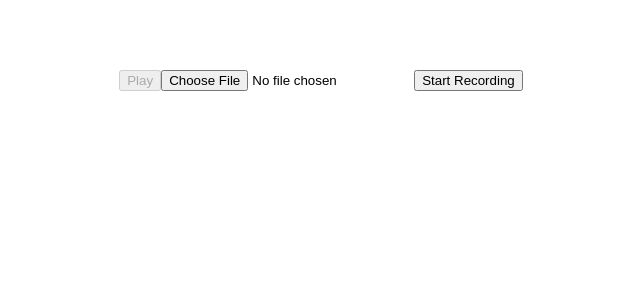
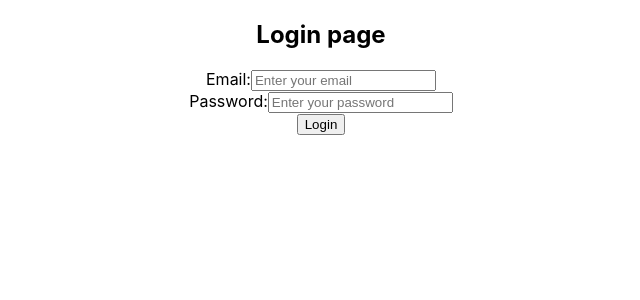
Before and after one commit to AidanRosen/RosenVerbatim, a React (Create React App) app: page /login in a window 1280 px wide. Shown: the top 300 px of the page, without its empty margins (319-959 px from the left). Built offline with nearby package versions, Linux system fonts and the light colour scheme; no server answers.

Commit message:
Added firebase auth to merge with main after reset

```diff
--- a/src/App.js
+++ b/src/App.js
@@ -1,11 +1,13 @@
+import { RouterProvider } from 'react-router';
 import './App.css';
 import AudioManager from './components/AudioManager';
 import React from 'react';
+import { router } from "../src/lib/routes"
 
 function App() {
   return (
     <div className="App">
-      <AudioManager />
+      <RouterProvider router ={router}/>
     </div>
   );
 }
--- /dev/null
+++ b/src/components/auth/Login.js
@@ -0,0 +1,57 @@
+import React, { useState } from "react"
+import { useLogin } from "../../hooks/auth"
+import { auth } from "../../lib/firebase"
+import { signInWithEmailAndPassword } from "firebase/auth";
+
+export default function Login() {
+    const [email, setEmail] = useState("");
+    const [password, setPassword] = useState("");
+    const { login } = useLogin();
+
+    const handleEmailChange = (event) => {
+      setEmail(event.target.value);
+    };
+
+    const handlePasswordChange = (event) => {
+      setPassword(event.target.value);
+    };
+
+    const handleSubmit = async (event) => {
+      event.preventDefault();
+      try {
+        console.log(email);
+        console.log(password)
+        await login({email, password});
+      }
+      catch(error) {
+        console.log(error);
+      }
+    };
+
+    return (
+        <div>
+      <h2>Login page</h2>
+      <form onSubmit={handleSubmit}>
+        <div>
+          <label>Email:</label>
+          <input
+            type="text"
+            value={email}
+            onChange={handleEmailChange}
+            placeholder="Enter your email"
+          />
+        </div>
+        <div>
+          <label>Password:</label>
+          <input
+            type="password"
+            value={password}
+            onChange={handlePasswordChange}
+            placeholder="Enter your password"
+          />
+        </div>
+        <button type="submit">Login</button>
+      </form>
+    </div>
+    );
+}
--- /dev/null
+++ b/src/components/auth/Register.js
@@ -0,0 +1,61 @@
+import React, { useState } from "react";
+import { auth, app } from "../../lib/firebase";
+import { createUserWithEmailAndPassword} from "firebase/auth";
+import { useCreateUserWithEmailAndPassword } from "react-firebase-hooks/auth"
+
+export default function Register() {
+    const [email, setEmail] = useState("");
+  const [password, setPassword] = useState("");
+  const [error, setError] = useState(null);
+
+  const handleEmailChange = (e) => {
+    setEmail(e.target.value);
+  };
+
+  const handlePasswordChange = (e) => {
+    setPassword(e.target.value);
+  };
+
+  const handleRegister = async (e) => {
+    e.preventDefault();
+    setError(null);
+
+    try {
+      const userCredential = await createUserWithEmailAndPassword(auth, email, password);
+      console.log("User registered:", userCredential.user);
+      // Optionally, you can redirect the user to a different page after successful registration.
+    } catch (error) {
+      setError(error.message);
+    }
+  };
+
+  return (
+    <div>
+      <h2>Register</h2>
+      <form onSubmit={handleRegister}>
+        <div>
+          <label>Email:</label>
+          <input
+            type="email"
+            value={email}
+            onChange={handleEmailChange}
+            placeholder="Enter your email"
+            required
+          />
+        </div>
+        <div>
+          <label>Password:</label>
+          <input
+            type="password"
+            value={password}
+            onChange={handlePasswordChange}
+            placeholder="Enter your password"
+            required
+          />
+        </div>
+        {error && <div style={{ color: "red" }}>{error}</div>}
+        <button type="submit">Register</button>
+      </form>
+    </div>
+  );
+}
--- /dev/null
+++ b/src/components/dashboard/index.js
@@ -0,0 +1,10 @@
+import React, { useRef, useState } from "react"
+import AudioManager from "../AudioManager";
+
+export default function DashBoard() {
+    return (
+        <div>
+          <AudioManager/>
+        </div>
+    );
+}
--- /dev/null
+++ b/src/components/layout/index.js
@@ -0,0 +1,22 @@
+import { Outlet, useLocation, useNavigate } from "react-router-dom"
+import React, { useEffect } from "react"
+import { useAuth } from "../../hooks/auth"
+
+export default function Layout() {
+    const location = useLocation();
+    const {user, isLoading} = useAuth();
+    const navigate = useNavigate();
+    useEffect(() => {
+        console.log(location.pathname.startsWith("/protected"));
+        console.log(!user);
+        if(location.pathname.startsWith("/protected") && !user) {
+            navigate("/login");
+        }
+    }, [location.pathname, user]);
+
+    if(isLoading) return "Currently Loading...";
+
+    return (
+        <Outlet/>
+    )
+}
--- /dev/null
+++ b/src/hooks/auth.js
@@ -0,0 +1,35 @@
+import { signInWithEmailAndPassword } from "firebase/auth";
+import { auth } from "../lib/firebase"
+import { useState } from "react";
+import { useAuthState } from "react-firebase-hooks/auth"
+import { useNavigate } from "react-router-dom";
+
+
+export function useAuth() {
+    const [authUser, isLoading, error] = useAuthState(auth);
+
+    return {user: authUser, isLoading: isLoading, error: error};
+}
+
+export function useLogin() {
+    const [isLoading, setLoading] = useState(false);
+    const navigate = useNavigate();
+
+    async function login({email, password}) {
+        setLoading(true);
+
+        try {
+            console.log(email)
+            console.log(password)
+            await signInWithEmailAndPassword(auth, email, password);
+            navigate("/protected/dashboard");
+        }
+        catch(error) {
+            console.log(error);
+            return false;
+        }
+        return true;
+    }
+
+    return { login, isLoading}
+}
--- /dev/null
+++ b/src/lib/firebase.js
@@ -0,0 +1,19 @@
+import { initializeApp } from "firebase/app";
+import { getFirestore } from "firebase/firestore";
+import { getAuth } from "firebase/auth";
+import { getStorage } from "firebase/storage";
+
+const firebaseConfig = {
+    apiKey: process.env.REACT_APP_FIREBASE_apiKey,
+    authDomain: process.env.REACT_APP_FIREBASE_authDomain,
+    projectId: process.env.REACT_APP_FIREBASE_projectId,
+    storageBucket: process.env.REACT_APP_FIREBASE_storageBucket,
+    messagingSenderId: process.env.REACT_APP_FIREBASE_messagingSenderId,
+    appId: process.env.REACT_APP_FIREBASE_appId,
+    measurementId: process.env.REACT_APP_FIREBASE_measurementId
+}
+
+export const app = initializeApp(firebaseConfig);
+export const db = getFirestore(app);
+export const auth = getAuth(app);
+export const storage = getStorage(app);
--- /dev/null
+++ b/src/lib/routes.js
@@ -0,0 +1,38 @@
+import React from "react"
+
+import { createBrowserRouter } from "react-router-dom"
+import Login from "../components/auth/Login"
+import Layout from "../components/layout"
+import DashBoard from "../components/dashboard"
+import Register from "../components/auth/Register"
+
+export const router = createBrowserRouter([
+  {
+    path: "/",
+    element: <Layout/>,
+    children: [
+      {
+        path: "login",
+        element: <Login />,
+      },
+      {
+        path: "register",
+        element: <Register />
+      },
+      {
+        path: "protected",
+        element: <Layout />,
+        children: [
+            {
+                path: "dashboard",
+                element: <DashBoard />
+            }
+        ]
+      },
+    ],
+  },
+  {
+    path: "/test",
+    element: "test1"
+  }
+])
```
Also changed, not shown: 1 other file (tests, documents, lock files or other folders).
